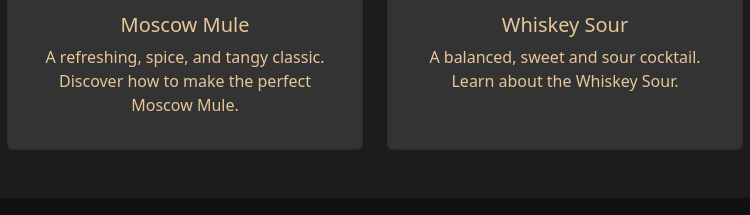
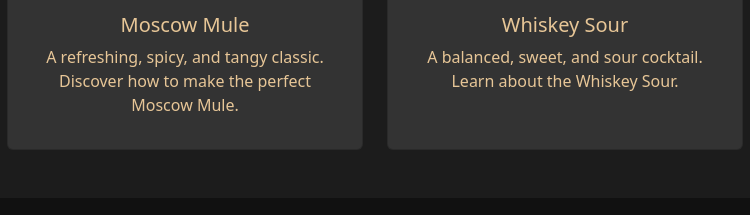
Before and after one commit to carmstrong070/QuestForTheBest, a plain HTML site: page QuestForTheBest/Index.html in a window 1280 px wide. Shown: the part 1364-1579 px from the top of the page, 75-825 px from the left. Drawn offline with nearby package versions, Linux system fonts and the light colour scheme.

Commit message:
KT's edits

```diff
--- a/QuestForTheBest/Index.html
+++ b/QuestForTheBest/Index.html
@@ -115,7 +115,7 @@
 						<img src="Content/Images/MoscowMule_1.webp" class="card-img-top" alt="Moscow Mule Cocktail">
 						<div class="card-body">
 							<h5 class="card-title">Moscow Mule</h5>
-							<p class="card-text">A refreshing, spice, and tangy classic. Discover how to make the perfect Moscow Mule.</p>
+							<p class="card-text">A refreshing, spicy, and tangy classic. Discover how to make the perfect Moscow Mule.</p>
 						</div>
 					</div>
 				</a>
@@ -128,7 +128,7 @@
 						<img src="Content/Images/WhiskeySour_1.webp" class="card-img-top" alt="Whiskey Sour Cocktail">
 						<div class="card-body">
 							<h5 class="card-title">Whiskey Sour</h5>
-							<p class="card-text">A balanced, sweet and sour cocktail. Learn about the Whiskey Sour.</p>
+							<p class="card-text">A balanced, sweet, and sour cocktail. Learn about the Whiskey Sour.</p>
 						</div>
 					</div>
 				</a>
```
